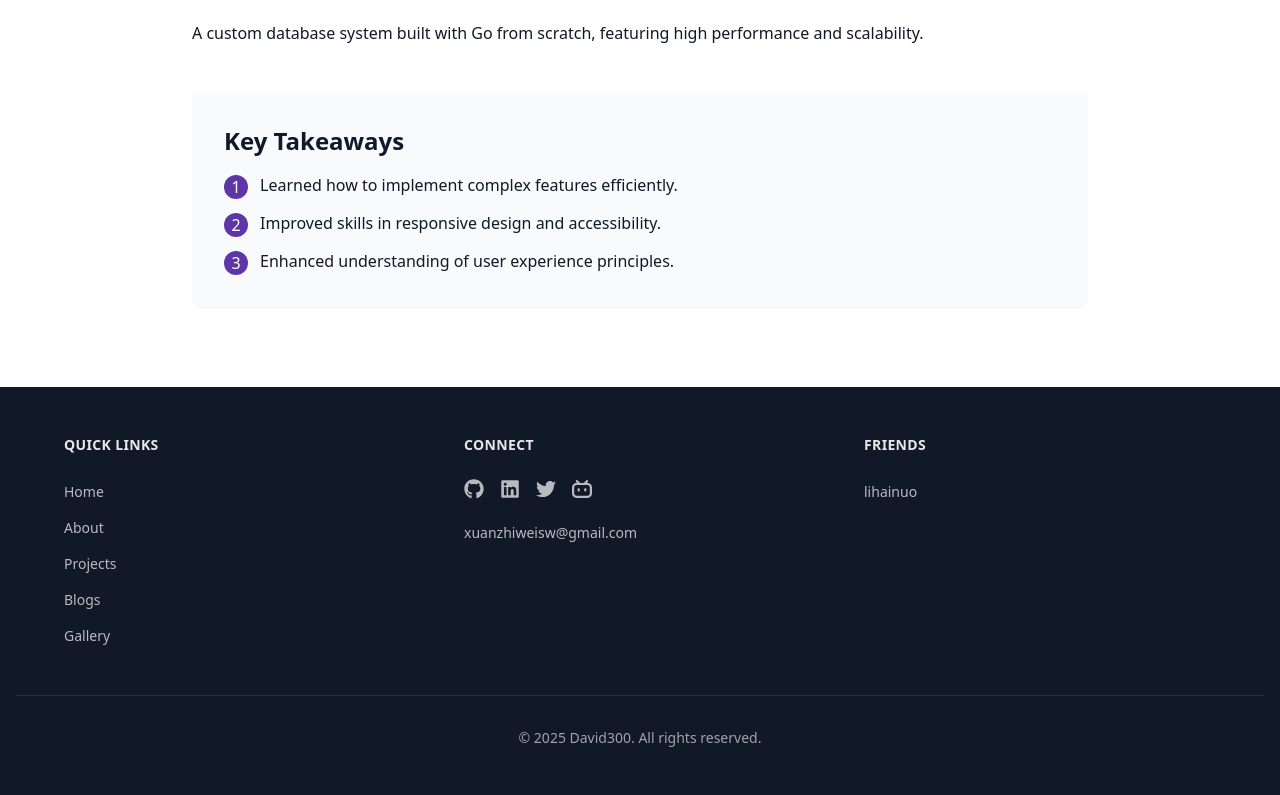
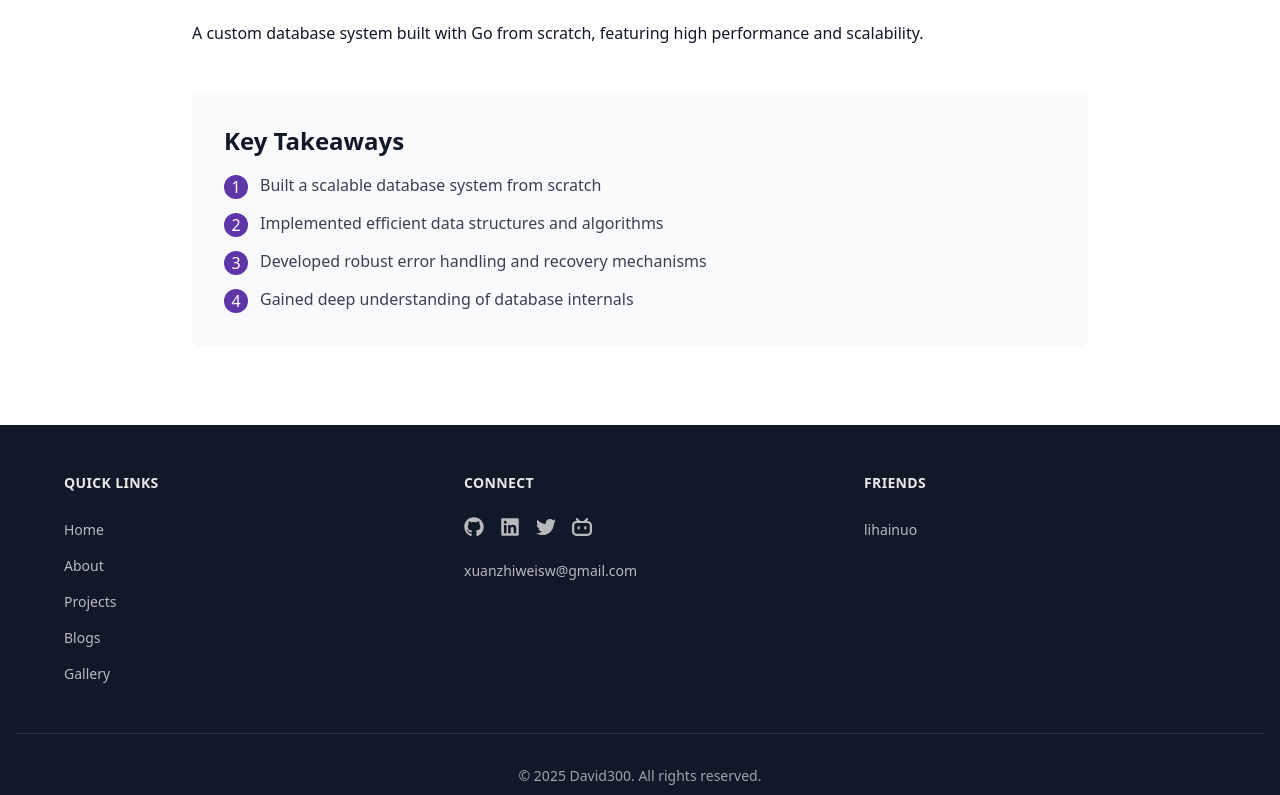
Before and after one commit to lodrg/portfolio, a Next.js app: page /projects/go-db-project in a window 1280 px wide. Shown: the part 807-1602 px from the top of the page. Built offline with nearby package versions, Linux system fonts and the light colour scheme.

Commit message:
update info and adjust the logic of the page

```diff
--- a/src/app/about/page.tsx
+++ b/src/app/about/page.tsx
@@ -6,7 +6,6 @@ import { motion } from 'framer-motion';
 import { useInView } from 'framer-motion';
 import { useRef } from 'react';
 import { useLanguage } from "@/contexts/LanguageContext";
-import Skills from "@/components/sections/SkillsSection";
 
 const sectionText = {
   title: {
@@ -188,10 +187,6 @@ export default function AboutPage() {
             />
           </motion.div>
         </motion.div>
-
-        <div className="mt-24">
-          <Skills />
-        </div>
       </div>
     </div>
   );
--- a/src/app/gallery/page.tsx
+++ b/src/app/gallery/page.tsx
@@ -1,7 +1,9 @@
 "use client";
 
 import Image from 'next/image';
-import { FC, MouseEvent } from 'react';
+import { FC, MouseEvent, useRef } from 'react';
+import { motion, useInView } from 'framer-motion';
+import { useLanguage } from '@/contexts/LanguageContext';
 
 // 定义图片项接口
 interface ImageItem {
@@ -69,6 +71,9 @@ const ImageGallery: FC<ImageGalleryProps> = ({ images, onImageOpen }) => {
 
 // 博客文章页面组件
 const BlogPost: FC = () => {
+  const headerRef = useRef(null);
+  const headerInView = useInView(headerRef, { once: true, margin: "-100px 0px" });
+  const { language } = useLanguage();
 
   // 图片数据数组
   const images: ImageItem[] = [
@@ -121,7 +126,30 @@ const BlogPost: FC = () => {
   // };
 
   return (
-    <div className="pt-20">
+    <div className="container mx-auto px-4 py-12 pt-4">
+      <motion.div
+        ref={headerRef}
+        initial={{ opacity: 0, y: 20 }}
+        animate={headerInView ? { opacity: 1, y: 0 } : { opacity: 0, y: 20 }}
+        transition={{ duration: 0.7, ease: [0.22, 1, 0.36, 1] }}
+        className="max-w-4xl"
+      >
+      </motion.div>
+
+      <motion.div
+        className="flex flex-col items-center justify-center my-8"
+        initial={{ opacity: 0, y: 20 }}
+        animate={headerInView ? { opacity: 1, y: 0 } : { opacity: 0, y: 20 }}
+        transition={{ duration: 0.7, delay: 0.3, ease: [0.22, 1, 0.36, 1] }}
+      >
+        <p className="text-2xl md:text-3xl italic text-gray-700 dark:text-gray-200 mb-4 text-center">
+          {language === 'en' ? "Drawing is the basis of all visual arts." : "绘画是一切视觉艺术的基础。"}
+        </p>
+        <p className="text-lg text-gray-600 dark:text-gray-400">
+          {language === 'en' ? "— Michelangelo" : "— 米开朗基罗"}
+        </p>
+      </motion.div>
+
       <div>
         <ImageGallery
           images={images}
--- a/src/app/page.tsx
+++ b/src/app/page.tsx
@@ -1,6 +1,5 @@
 import Hero from '@/components/sections/Hero';
 import SkillsSection from '@/components/sections/SkillsSection';
-import ProjectsSection from '@/components/sections/ProjectsSection';
 import ContactSection from '@/components/sections/ContactSection';
 
 export default function Home() {
@@ -8,7 +7,6 @@ export default function Home() {
     <>
       <Hero />
       <SkillsSection />
-      <ProjectsSection />
       <ContactSection />
     </>
   );
--- a/src/app/projects/[id]/ProjectDetails.tsx
+++ b/src/app/projects/[id]/ProjectDetails.tsx
@@ -31,23 +31,10 @@ const pageText = {
     en: "View on GitHub",
     zh: "在 GitHub 上查看"
   },
-  takeaways: {
-    en: [
-      "Learned how to implement complex features efficiently.",
-      "Improved skills in responsive design and accessibility.",
-      "Enhanced understanding of user experience principles."
-    ],
-    zh: [
-      "学会了如何高效实现复杂功能。",
-      "提升了响应式设计和可访问性技能。",
-      "加深了对用户体验原则的理解。"
-    ]
-  }
 };
 
 interface LocalizedProject extends Project {
   longDescription?: string;
-  takeaways?: string[];
   github?: string;
 }
 
@@ -228,13 +215,13 @@ export default function ProjectDetails({ project }: ProjectDetailsProps) {
             y: takeawaysInView ? 0 : 20
           }}
           transition={{ duration: 0.5 }}
-          className="bg-gray-50 rounded-lg p-8 shadow-sm"
+          className="bg-gray-50 dark:bg-gray-800 rounded-lg p-8 shadow-sm"
         >
           <motion.h2
             initial={{ opacity: 0 }}
             animate={{ opacity: takeawaysInView ? 1 : 0 }}
             transition={{ delay: 0.1, duration: 0.4 }}
-            className="text-2xl font-bold mb-4"
+            className="text-2xl font-bold mb-4 text-gray-900 dark:text-white"
           >
             {pageText.keyTakeaways[language]}
           </motion.h2>
@@ -245,7 +232,7 @@ export default function ProjectDetails({ project }: ProjectDetailsProps) {
             animate={takeawaysInView ? "visible" : "hidden"}
             className="space-y-3"
           >
-            {(localizedProject?.takeaways || pageText.takeaways[language]).map((text: string, index: number) => (
+            {(localizedProject?.takeaways?.[language] || []).map((text: string, index: number) => (
               <TakeawayItem key={index} number={index + 1} text={text} />
             ))}
           </motion.ul>
@@ -353,7 +340,7 @@ function TakeawayItem({ number, text }: TakeawayItemProps) {
       >
         {number}
       </motion.span>
-      <p>{text}</p>
+      <p className="text-gray-700 dark:text-gray-300">{text}</p>
     </motion.li>
   );
 }
--- a/src/components/layout/Header.tsx
+++ b/src/components/layout/Header.tsx
@@ -18,8 +18,8 @@ type NavLink = {
 
 const navLinks: NavLink[] = [
   { href: '/', label: { en: 'Home', zh: '首页' } },
+  { href: '/projects', label: { en: 'Projects', zh: '项目' } },
   { href: '/about', label: { en: 'About', zh: '关于' } },
-  { href: '/projects', label: { en: 'Projects', zh: '项目' } },
   { href: '/blogs', label: { en: 'Blogs', zh: '博客' } },
   { href: '/gallery', label: { en: 'Gallery', zh: '画廊' } },
 ];
--- a/src/data/projects.ts
+++ b/src/data/projects.ts
@@ -28,6 +28,20 @@ export const projects: Project[] = [
           image: "/images/projects/portfolio-deploy.jpg"
         }
       ]
+    },
+    takeaways: {
+      en: [
+        "Mastered the Next.js App Router and its new features",
+        "Developed efficient data fetching strategies",
+        "Implemented advanced routing patterns",
+        "Enhanced understanding of responsive design principles"
+      ],
+      zh: [
+        "掌握了 Next.js App Router 及其新特性",
+        "开发了高效的数据获取策略",
+        "实现了高级路由模式",
+        "加深了对响应式设计原则的理解"
+      ]
     }
   },
   {
@@ -37,7 +51,21 @@ export const projects: Project[] = [
     thumbnail: "https://go.dev/blog/go-brand/Go-Logo/PNG/Go-Logo_Black.png",
     skills: ["Go", "Database Design", "API Development"],
     github: "https://github.com/lodrg/godb",
-    featured: true
+    featured: true,
+    takeaways: {
+      en: [
+        "Built a scalable database system from scratch",
+        "Implemented efficient data structures and algorithms",
+        "Developed robust error handling and recovery mechanisms",
+        "Gained deep understanding of database internals"
+      ],
+      zh: [
+        "从零构建了可扩展的数据库系统",
+        "实现了高效的数据结构和算法",
+        "开发了健壮的错误处理和恢复机制",
+        "深入理解了数据库内部原理"
+      ]
+    }
   },
   {
     id: "go-jsonParser",
@@ -46,7 +74,21 @@ export const projects: Project[] = [
     thumbnail: "https://go.dev/blog/go-brand/Go-Logo/PNG/Go-Logo_Black.png",
     skills: ["Go", "Json", "Parser"],
     github: "https://github.com/lodrg/go_jsonparser",
-    featured: false
+    featured: true,
+    takeaways: {
+      en: [
+        "Implemented efficient JSON parsing algorithms",
+        "Developed robust error handling for malformed JSON",
+        "Created a user-friendly API for JSON manipulation",
+        "Optimized performance for large JSON files"
+      ],
+      zh: [
+        "实现了高效的 JSON 解析算法",
+        "开发了对错误 JSON 格式的健壮处理",
+        "创建了用户友好的 JSON 操作 API",
+        "优化了大文件 JSON 的性能"
+      ]
+    }
   }
   // 添加更多项目...
 ];
--- a/src/data/projects.zh.ts
+++ b/src/data/projects.zh.ts
@@ -5,7 +5,7 @@ export const projectsZh: Project[] = [
     id: "portfolio-website",
     title: "个人作品集网站",
     description: "使用 Next.js 和 Tailwind CSS 构建的响应式作品集网站。",
-    thumbnail: "/images/projects/portfolio.jpg",
+    thumbnail: "/images/projects/portfolio.png",
     skills: ["Next.js", "Tailwind CSS", "TypeScript", "Framer Motion"],
     github: "https://github.com/yourusername/portfolio",
     link: "https://your-portfolio.com",
@@ -28,25 +28,67 @@ export const projectsZh: Project[] = [
           image: "/images/projects/portfolio-deploy.jpg"
         }
       ]
+    },
+    takeaways: {
+      en: [
+        "Mastered the Next.js App Router and its new features",
+        "Developed efficient data fetching strategies",
+        "Implemented advanced routing patterns",
+        "Enhanced understanding of responsive design principles"
+      ],
+      zh: [
+        "掌握了 Next.js App Router 及其新特性",
+        "开发了高效的数据获取策略",
+        "实现了高级路由模式",
+        "加深了对响应式设计原则的理解"
+      ]
     }
   },
   {
     id: "go-db-project",
     title: "GoDB 数据库系统",
     description: "使用 Go 语言从零构建的自定义数据库系统，具有高性能和可扩展性。",
-    thumbnail: "/images/projects/godb.jpg",
+    thumbnail: "https://go.dev/blog/go-brand/Go-Logo/PNG/Go-Logo_Black.png",
     skills: ["Go", "数据库设计", "API 开发"],
     github: "https://github.com/lodrg/godb",
-    featured: true
+    featured: true,
+    takeaways: {
+      en: [
+        "Built a scalable database system from scratch",
+        "Implemented efficient data structures and algorithms",
+        "Developed robust error handling and recovery mechanisms",
+        "Gained deep understanding of database internals"
+      ],
+      zh: [
+        "从零构建了可扩展的数据库系统",
+        "实现了高效的数据结构和算法",
+        "开发了健壮的错误处理和恢复机制",
+        "深入理解了数据库内部原理"
+      ]
+    }
   },
   {
-    id: "ml-project",
-    title: "机器学习模型",
-    description: "使用 PyTorch 构建的图像分类机器学习模型。",
-    thumbnail: "/images/projects/ml-project.jpg",
-    skills: ["Python", "PyTorch", "机器学习"],
-    github: "https://github.com/yourusername/ml-project",
-    featured: false
-  }
+    id: "go-jsonParser",
+    title: "Go Json 解析器",
+    description: "一个 Go 的 Json 解析器，可以解析 Json 文件并返回 Json 文件中的数据。",
+    thumbnail: "https://go.dev/blog/go-brand/Go-Logo/PNG/Go-Logo_Black.png",
+    skills: ["Go", "Json", "解析器"],
+    github: "https://github.com/lodrg/go_jsonparser",
+    featured: true,
+    takeaways: {
+      en: [
+        "Implemented efficient JSON parsing algorithms",
+        "Developed robust error handling for malformed JSON",
+        "Created a user-friendly API for JSON manipulation",
+        "Optimized performance for large JSON files"
+      ],
+      zh: [
+        "实现了高效的 JSON 解析算法",
+        "开发了对错误 JSON 格式的健壮处理",
+        "创建了用户友好的 JSON 操作 API",
+        "优化了大文件 JSON 的性能"
+      ]
+    }
+  },
   // 添加更多项目...
 ];
--- a/src/types/project.ts
+++ b/src/types/project.ts
@@ -15,4 +15,8 @@ export interface Project {
         image?: string;
       }[];
     };
+    takeaways?: {
+      en: string[];
+      zh: string[];
+    };
   }
```
Also changed, not shown: src/app/projects/page.tsx (+5 -5 lines), src/components/sections/SkillsSection.tsx (+8 -3 lines). Lines whose indentation alone changed are shown as unchanged.
